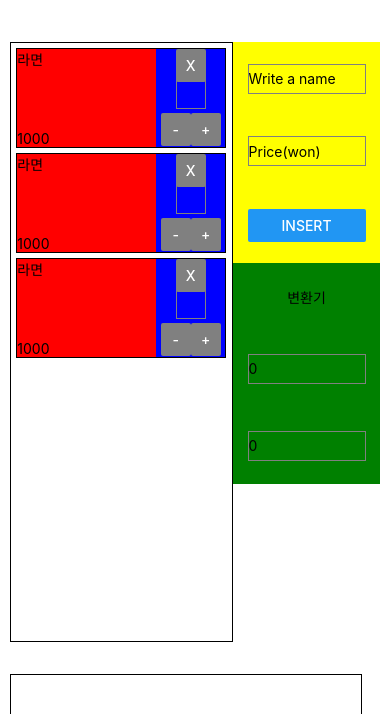
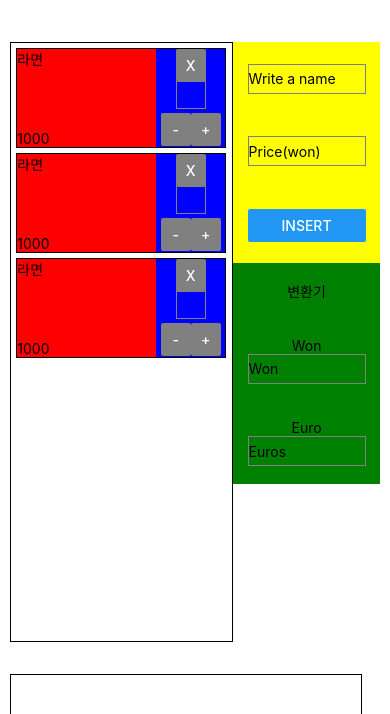
Before and after one commit to AmondChocolateShake/exchange_money, a React Native app: screen / in a window 390 px wide. Shown: the top 714 px of the page. Built offline with nearby package versions, Linux system fonts and the light colour scheme.

Commit message:
Euro to won and styling done and now need to do won to euro

```diff
--- a/components/InputContainer.js
+++ b/components/InputContainer.js
@@ -1,6 +1,6 @@
 import { useState } from 'react'
 import {Button, TextInput, View, Text} from 'react-native'
-import { WonRate } from '../src/global'
+import { WonRate, globalEuroToWon, globalWonToEuro } from '../src/global'
 
 const textInputSt={
   width:"80%",
@@ -37,6 +37,10 @@ const btnStyle={
   backgroundColor:""
 }
 
+const box={
+  width:"100%",
+  alignItems:"center"
+}
 
 
 
@@ -45,24 +49,19 @@ const btnStyle={
 const InputContainer=(props)=>{
   const[name,setName]=useState("");
   const[price,setPrice]=useState("");
-  const[won,setWon]=useState("0");
-  const[euro,setEuro]=useState("0");
+  const[won,setWon]=useState("");
+  const[euro,setEuro]=useState("");
 
 
   const exchangeWonToEuro=(Won)=>{
     setWon(Won);
-    let parsedValue=parseFloat(Won);
-    console.log(parsedValue);
-    const converted=parsedValue*Euro;
-    parsedValue=converted.toString();
-    setEuro(parsedValue);
+    result=globalWonToEuro(Won);
+    setEuro(result);
   }
 
   const exchangeEuroToWon=(Euro)=>{
     setEuro(Euro);
-    let parsedValue=parseFloat(Euro);
-    let result=parsedValue*WonRate;
-    result=result.toString();
+    result=globalEuroToWon(Euro);
     setWon(result);
   }
 
@@ -77,6 +76,8 @@ const InputContainer=(props)=>{
   const handleEuroInput=(euro)=>{
     setEuro(euro);
   }
+
+
 
   return(
     <View style={container}>
@@ -102,19 +103,29 @@ const InputContainer=(props)=>{
       </View>
 
       <View style={switchBoxSt}>
+
         <Text>변환기</Text>
+
+        {/* Won */}
+        <View style={box}>
+          <Text>Won</Text>
           <TextInput
           style={textInputSt}
           placeholder="Won"
           value={won}
           // onChangeText={exchangeWonToEuro}
           ></TextInput>
+        </View>
+
+        {/* Euro */}
+        <View style={box}>
+          <Text>Euro</Text>
           <TextInput style={textInputSt}
           placeholder="Euros"
           value={euro}
           onChangeText={exchangeEuroToWon}
-
           ></TextInput>
+        </View>
       </View>
     </View>
   );
```
Lines whose indentation alone changed are shown as unchanged.
